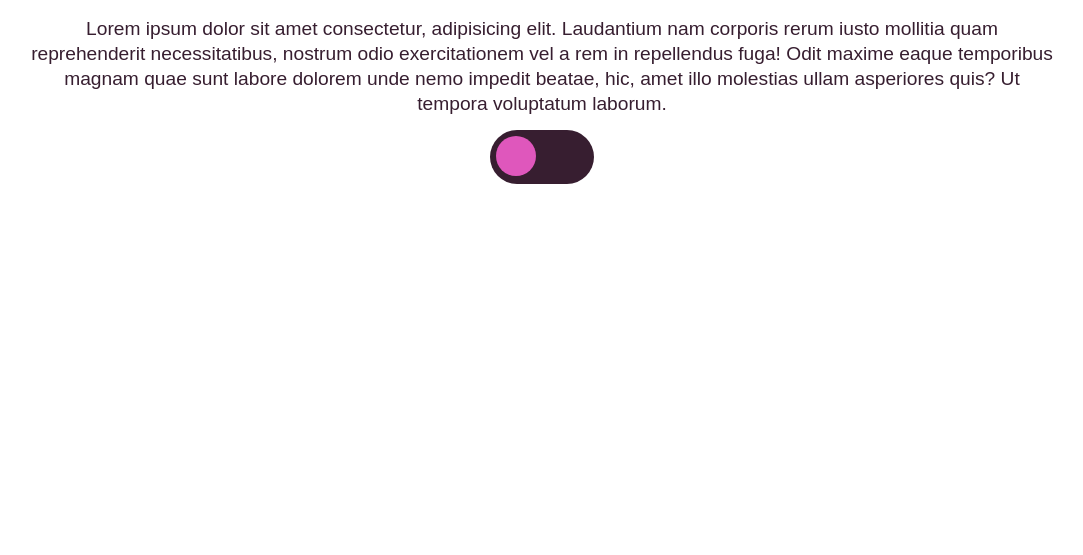
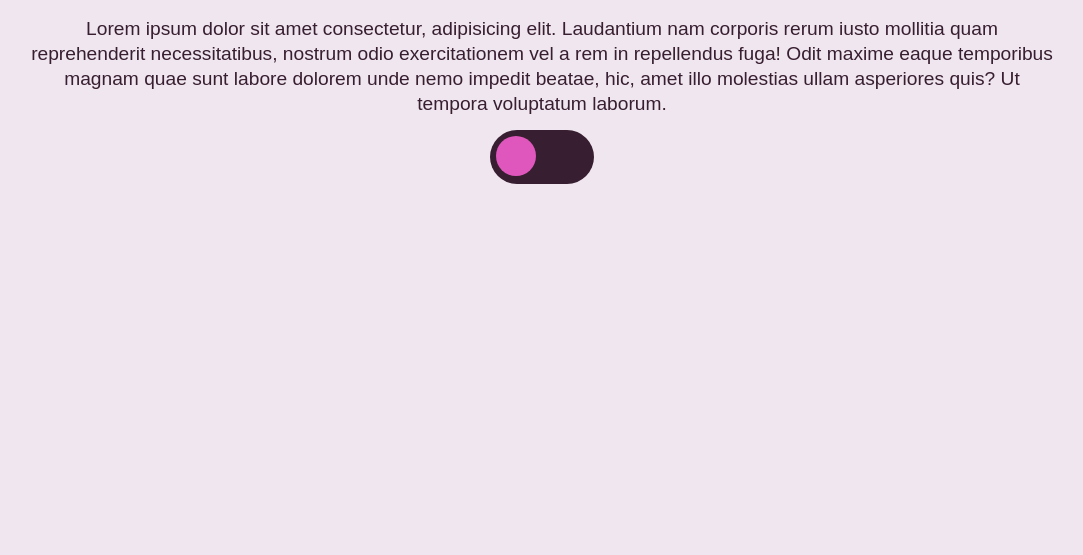
Before and after one commit to JamesRomero2/blue-sass, a plain HTML site: page index.html in a window 1280 px wide. Shown: the part 245-800 px from the top of the page, without its empty margins (98-1181 px from the left). Drawn offline with Linux system fonts and the light colour scheme.

Commit message:
Image to BG Color

```diff
--- a/src/scss/_variables.scss
+++ b/src/scss/_variables.scss
@@ -1,5 +1,5 @@
 // Light Palette
-$light_bg_img: url(../assets/img/LightBG.png);
+$light_bg_img: #F0E6EF;
 $light_bg_color: #F0E6EF;
 $light_txt_color: #371E30;
 $light_color_1: #A03E99;
@@ -7,7 +7,7 @@ $light_color_2: #DF57BC;
 
 
 // Dark Palette
-$dark_bg_img: url(../assets/img/DarkBG.png);
+$dark_bg_img: #371E30;
 $dark_bg_color: #371E30;
 $dark_txt_color: #F0E6EF;
 $dark_color_1: #9C89B8;
@@ -15,11 +15,11 @@ $dark_color_2: #F0A6CA;
 
 
 @mixin LightTheme {
-    background-image: $light_bg_img;
+    background-color: $light_bg_img;
     color: $light_txt_color;
-    background-repeat: no-repeat;
-    background-size: cover;
-    background-position: center;
+    // background-repeat: no-repeat;
+    // background-size: cover;
+    // background-position: center;
     height: 100vh;
 
     a {
@@ -28,11 +28,11 @@ $dark_color_2: #F0A6CA;
 }
 
 @mixin DarkTheme {
-    background-image: $dark_bg_img;
+    background-color: $dark_bg_img;
     color: $dark_txt_color;
-    background-repeat: no-repeat;
-    background-size: cover;
-    background-position: center;
+    // background-repeat: no-repeat;
+    // background-size: cover;
+    // background-position: center;
     height: 100vh;
 
     a {
```
Also changed, not shown: src/dist/style/css/style.css, 1 other file.
